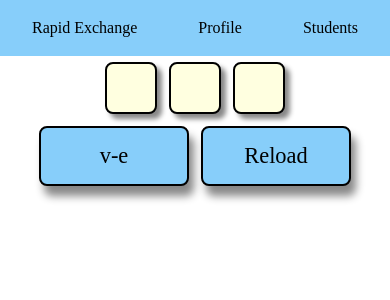
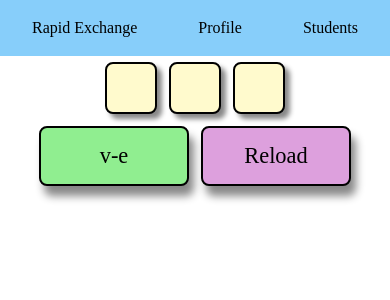
Before and after one commit to anberns/react-redux-project, a React (Create React App) app: page /rapid_app in a window 390 px wide. Shown: the top 300 px of the page. Built offline with nearby package versions, Linux system fonts and the light colour scheme; a web font is replaced by a local one.

Commit message:
adjust phoneme card and color

```diff
--- a/src/Components/Phoneme.css
+++ b/src/Components/Phoneme.css
@@ -1,10 +1,10 @@
-.Phoneme {
+.phoneme {
   font-family: 'OpenDyslexicRegular';
   display: inline-block;
   padding: 24px;
-  font-size: 150px;
-  color: dodgerblue;
-  background-color: lightyellow;
+  font-size: 5em;
+  color: royalblue;
+  background-color: lemonchiffon;
   text-align: center;
   margin: 6px;
   border: 2px solid black;
--- a/src/Containers/ChoiceSelector.css
+++ b/src/Containers/ChoiceSelector.css
@@ -19,7 +19,7 @@
     height: 60px;
     font-size: 1.4rem;
     color: black;
-    background-color: LightSkyBlue;
+    background-color: Lightgreen;
     text-align: center;
     margin: 6px;
     border: 2px solid black;
@@ -27,3 +27,6 @@
     border-radius: 8px;
     cursor: pointer;
 }
+.voilet{
+  background-color: plum;
+}
--- a/src/Containers/RapidApp.js
+++ b/src/Containers/RapidApp.js
@@ -121,7 +121,7 @@ class RapidApp extends Component {
             {this.state.phonemes.map((phoneme, index) => {
                 return <Phoneme
                 characters={phoneme.content}
-                classes="Phoneme"
+                classes="phoneme"
                 vowel={phoneme.vowel}
                 click={() => this.updateSound(index)}
                 />
@@ -129,7 +129,7 @@ class RapidApp extends Component {
           </div>
           <div className="selectorDivCenter">
             <button onClick={this.eHandler} className="ownButton">v-e</button>
-            <button onClick={this.reloadHandler} className="ownButton">Reload</button>
+            <button onClick={this.reloadHandler} className="ownButton voilet">Reload</button>
           </div>
       </div>
     )
```
